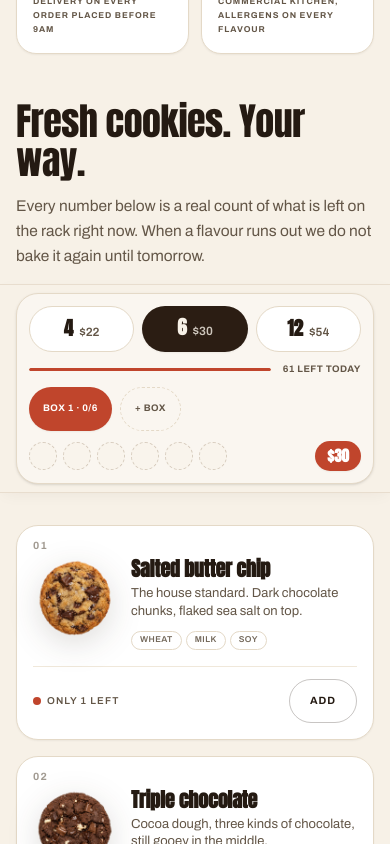
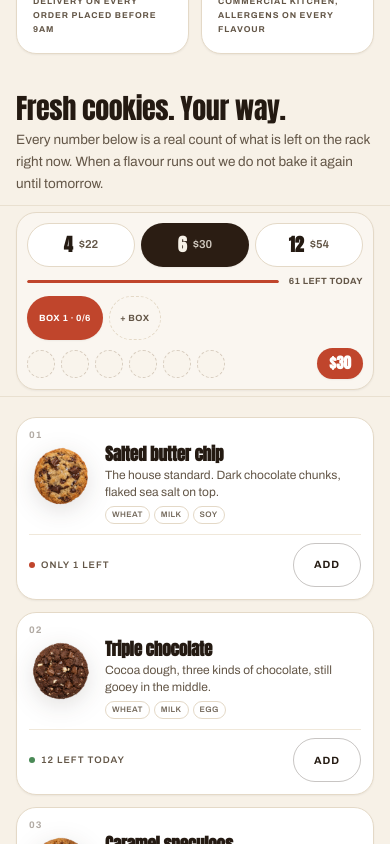
Before and after one commit to munna-68/bake-house, a React (Vite) app: page / in a window 390 px wide. Shown: the part 1600-2444 px from the top of the page. Built offline with nearby package versions, Linux system fonts and the light colour scheme.

Commit message:
style: refine layout and styling of Batch and BoxBuilder components for improved accessibility and aesthetics

```diff
--- a/src/components/Batch.tsx
+++ b/src/components/Batch.tsx
@@ -9,31 +9,31 @@ export function BatchGrid() {
   const { flavours } = useShop()
 
   return (
-    <section id="build" className="container-page scroll-mt-24 pt-6 pb-12 sm:pt-8">
+    <section id="build" className="container-page scroll-mt-24 pt-4 pb-12 sm:pt-8">
       {/* Section Header: Clean title without any hyphen or badge */}
       <header className="max-w-[58ch]">
-        <h2 className="font-display text-[38px] sm:text-[48px] lg:text-[54px] leading-[1.04] tracking-[-0.015em] text-ink">
+        <h2 className="font-display text-[28px] sm:text-[44px] lg:text-[50px] leading-[1.05] tracking-[-0.015em] text-ink">
           Fresh cookies. Your way.
         </h2>
-        <p className="mt-3 text-[15.5px] sm:text-[17px] leading-relaxed text-ink-soft">
+        <p className="mt-1.5 text-[13.5px] sm:text-[16.5px] leading-relaxed text-ink-soft">
           Every number below is a real count of what is left on the rack right now. When a flavour runs out we do not
           bake it again until tomorrow.
         </p>
       </header>
 
       {/* Mobile box controls: Sticky below header when scrolling */}
-      <div className="sticky top-[64px] sm:top-[68px] z-30 -mx-4 px-4 py-2 bg-cream/95 backdrop-blur-md border-y border-line/80 shadow-[0_4px_16px_-4px_rgba(43,29,19,0.06)] lg:hidden my-4">
+      <div className="sticky top-[58px] sm:top-[64px] z-30 -mx-4 px-4 py-1.5 bg-cream/95 backdrop-blur-md border-y border-line/70 lg:hidden my-2.5">
         <MobileBoxControls />
       </div>
 
       {/* Main layout: Sidebar + 3-column Cookie Grid */}
-      <div className="mt-8 grid gap-6 lg:grid-cols-[minmax(0,330px)_minmax(0,1fr)] lg:items-start lg:gap-8">
+      <div className="mt-5 grid gap-5 lg:grid-cols-[minmax(0,330px)_minmax(0,1fr)] lg:items-start lg:gap-8">
         <div className="hidden lg:sticky lg:top-[92px] lg:block">
           <BoxBuilderPanel />
         </div>
 
         {/* 3 columns on desktop as requested */}
-        <div className="grid gap-4 sm:grid-cols-2 xl:grid-cols-3">
+        <div className="grid gap-3 sm:grid-cols-2 xl:grid-cols-3 sm:gap-4">
           {flavours.map((f, i) => (
             <ProductCard key={f.id} flavour={f} index={i + 1} />
           ))}
@@ -67,27 +67,27 @@ function ProductCard({ flavour, index }: { flavour: Flavour; index: number }) {
 
   return (
     <article
-      className={`group cookie-card-hover relative flex flex-col justify-between rounded-[22px] border bg-shell p-4 sm:p-5 pt-3.5 sm:pt-4 text-left shadow-xs transition-all duration-200 ${
+      className={`group cookie-card-hover relative flex flex-col justify-between rounded-[20px] border bg-shell p-3 sm:p-5 text-left shadow-xs transition-all duration-200 ${
         qty > 0
           ? 'border-brick/75 ring-1 ring-brick/25 shadow-sm'
           : 'border-line hover:border-[#dbcbb9] hover:shadow-sm'
       } ${soldOut ? 'bg-shell/70' : ''}`}
     >
       {/* Top row: Index number */}
-      <span className="label-caps absolute top-3 left-4 text-[10.5px] text-ink-soft/60 sm:left-5">
+      <span className="label-caps absolute top-2.5 left-3 text-[9.5px] text-ink-soft/50 sm:top-3 sm:left-5">
         {String(index).padStart(2, '0')}
       </span>
 
-      <div className="flex flex-1 items-start gap-3.5 pt-4 sm:flex-col sm:items-center sm:gap-2 sm:pt-4">
-        {/* Cookie Image: compact on mobile, large centered on desktop */}
-        <div className="h-[84px] w-[84px] shrink-0 sm:my-2 sm:h-auto sm:w-[68%] sm:max-w-[165px] sm:aspect-square flex items-center justify-center">
+      <div className="flex flex-1 items-start gap-3 pt-3.5 sm:flex-col sm:items-center sm:gap-2 sm:pt-4">
+        {/* Cookie Image: compact 64px on mobile, centered on desktop */}
+        <div className="h-[64px] w-[64px] shrink-0 sm:my-2 sm:h-auto sm:w-[68%] sm:max-w-[160px] sm:aspect-square flex items-center justify-center">
           {showPhoto ? (
             <img
               src={flavour.photo}
               alt={flavour.name}
               decoding="async"
               onError={() => setBrokenSrc(flavour.photo ?? null)}
-              className={`cookie-spin h-full w-full object-contain drop-shadow-[0_8px_16px_rgba(43,29,19,0.16)] ${
+              className={`cookie-spin h-full w-full object-contain drop-shadow-[0_6px_12px_rgba(43,29,19,0.14)] ${
                 soldOut ? 'opacity-55 saturate-[0.35]' : ''
               }`}
             />
@@ -96,7 +96,7 @@ function ProductCard({ flavour, index }: { flavour: Flavour; index: number }) {
               art={flavour.art}
               seedKey={flavour.id}
               title={flavour.name}
-              className={`cookie-spin h-full w-full drop-shadow-[0_8px_16px_rgba(43,29,19,0.16)] ${
+              className={`cookie-spin h-full w-full drop-shadow-[0_6px_12px_rgba(43,29,19,0.14)] ${
                 soldOut ? 'opacity-55 saturate-[0.35]' : ''
               }`}
             />
@@ -105,18 +105,18 @@ function ProductCard({ flavour, index }: { flavour: Flavour; index: number }) {
 
         {/* Details: Name, description, allergen chips */}
         <div className="min-w-0 flex-1 sm:w-full">
-          <h3 className="font-display text-[20px] sm:text-[22px] font-bold leading-tight text-ink">
+          <h3 className="font-display text-[17px] sm:text-[21px] font-bold leading-tight text-ink">
             {flavour.name}
           </h3>
-          <p className="mt-1 text-[13px] leading-snug text-ink-soft">
+          <p className="mt-0.5 text-[12px] sm:text-[13px] leading-snug text-ink-soft line-clamp-2 sm:line-clamp-none">
             {flavour.desc}
           </p>
 
-          <ul className="mt-2.5 flex flex-wrap gap-1" aria-label="Allergens">
+          <ul className="mt-1.5 flex flex-wrap gap-1" aria-label="Allergens">
             {flavour.allergens.map((a) => (
               <li
                 key={a}
-                className="label-caps rounded-full border border-line bg-shell/80 px-2 py-0.5 text-[8.5px] font-semibold tracking-wider text-ink-soft/90"
+                className="label-caps rounded-full border border-line bg-shell/80 px-1.5 py-0.5 text-[8px] font-semibold tracking-wider text-ink-soft/90"
               >
                 {a}
               </li>
@@ -126,10 +126,10 @@ function ProductCard({ flavour, index }: { flavour: Flavour; index: number }) {
       </div>
 
       {/* Bottom row: Stock indicator and Add button / Stepper */}
-      <div className="mt-4 flex items-center justify-between gap-2 border-t border-line-soft pt-3">
+      <div className="mt-2.5 flex items-center justify-between gap-2 border-t border-line-soft pt-2 sm:mt-3.5 sm:pt-3">
         <span className="flex min-w-0 items-center gap-1.5">
           <span
-            className={`h-2 w-2 shrink-0 rounded-full ${
+            className={`h-1.5 w-1.5 shrink-0 rounded-full ${
               soldOut
                 ? 'bg-ink/25'
                 : left <= 2
@@ -138,7 +138,7 @@ function ProductCard({ flavour, index }: { flavour: Flavour; index: number }) {
             }`}
             aria-hidden="true"
           />
-          <span className="label-caps truncate text-[10px] text-ink-soft font-semibold">
+          <span className="label-caps truncate text-[9.5px] text-ink-soft font-semibold">
             {stockLine}
           </span>
         </span>
@@ -148,12 +148,12 @@ function ProductCard({ flavour, index }: { flavour: Flavour; index: number }) {
             type="button"
             onClick={() => vote(flavour.id)}
             aria-label={`${flavour.name}, sold out today. Tap to tell us you wanted it.`}
-            className="min-h-11 shrink-0 rounded-full border border-line bg-cream/50 px-4 py-2.5 text-[10px] font-bold tracking-[0.08em] text-ink-soft uppercase transition-colors hover:border-ink/40 active:scale-95"
+            className="min-h-11 shrink-0 rounded-full border border-line bg-cream/50 px-3.5 py-1.5 text-[9.5px] font-bold tracking-[0.08em] text-ink-soft uppercase transition-colors hover:border-ink/40 active:scale-95"
           >
             Tell us
           </button>
         ) : qty > 0 ? (
-          <div className="flex shrink-0 items-center gap-1 rounded-full border border-line bg-shell px-1.5 py-1">
+          <div className="flex shrink-0 items-center gap-1 rounded-full border border-line bg-shell px-1 py-0.5">
             <button
               type="button"
               onClick={() => remove(flavour.id)}
--- a/src/components/BoxBuilder.tsx
+++ b/src/components/BoxBuilder.tsx
@@ -79,7 +79,7 @@ function SlotGrid({ box }: { box: Box }) {
 function SizePills() {
   const { activeBox, setSize } = useShop()
   return (
-    <div role="group" aria-label="Box size" className="grid grid-cols-3 gap-2">
+    <div role="group" aria-label="Box size" className="grid grid-cols-3 gap-1.5 sm:gap-2">
       {BOX_SIZES.map((size: BoxSize) => {
         const on = activeBox.size === size
         return (
@@ -88,14 +88,14 @@ function SizePills() {
             type="button"
             aria-pressed={on}
             onClick={() => setSize(size)}
-            className={`min-h-11 flex items-baseline justify-center gap-1.5 rounded-full py-2.5 px-2.5 transition-all active:scale-95 ${
+            className={`min-h-11 flex items-center justify-center gap-1.5 rounded-full py-1.5 px-2 transition-all active:scale-95 ${
               on
                 ? 'bg-cocoa text-cream shadow-xs'
                 : 'border border-line bg-shell text-ink hover:border-ink/30'
             }`}
           >
-            <span className="font-display text-[19px] leading-tight font-bold">{size}</span>
-            <span className={`text-[12px] font-semibold ${on ? 'text-cream/80' : 'text-ink-soft'}`}>
+            <span className="font-display text-[18px] leading-tight font-bold">{size}</span>
+            <span className={`text-[11.5px] font-semibold ${on ? 'text-cream/80' : 'text-ink-soft'}`}>
               {money(BOX_PRICES[size])}
             </span>
           </button>
@@ -321,25 +321,25 @@ export function MobileBoxControls() {
   }
 
   return (
-    <div className="rounded-[22px] border border-line bg-[#faf6f0] p-3 sm:p-4 shadow-sm">
+    <div className="rounded-[20px] border border-line bg-[#faf6f0] p-2.5 sm:p-3.5 shadow-xs">
       {/* 1. Size pills */}
       <SizePills />
 
       {/* 2. Stock progress bar line */}
-      <div className="mt-2.5 flex items-center gap-3">
-        <div className="h-[3px] flex-1 overflow-hidden rounded-full bg-line">
+      <div className="mt-2 flex items-center gap-2.5">
+        <div className="h-[2.5px] flex-1 overflow-hidden rounded-full bg-line">
           <div
             className="h-full rounded-full bg-brick transition-all duration-300"
             style={{ width: `${Math.max(3, pct)}%` }}
           />
         </div>
-        <span className="label-caps shrink-0 text-[9.5px] font-bold text-ink-soft tracking-wider">
+        <span className="label-caps shrink-0 text-[9px] font-bold text-ink-soft tracking-wider">
           {cookiesLeftToday} LEFT TODAY
         </span>
       </div>
 
       {/* 3. Box selector tabs */}
-      <div className="mt-2.5 flex items-center gap-2">
+      <div className="mt-2 flex items-center gap-1.5">
         {boxes.map((b, i) => {
           const on = b.id === activeBoxId
           return (
@@ -348,7 +348,7 @@ export function MobileBoxControls() {
               type="button"
               aria-pressed={on}
               onClick={() => setActiveBox(b.id)}
-              className={`min-h-11 inline-flex items-center label-caps rounded-full px-3.5 py-2 text-[9.5px] font-bold tracking-wider transition-colors ${
+              className={`min-h-11 inline-flex items-center label-caps rounded-full px-3 py-1 text-[9px] font-bold tracking-wider transition-colors ${
                 on
                   ? 'bg-brick text-white shadow-xs'
                   : 'border border-line bg-shell text-ink-soft hover:border-ink/30'
@@ -362,7 +362,7 @@ export function MobileBoxControls() {
           <button
             type="button"
             onClick={addBox}
-            className="min-h-11 inline-flex items-center label-caps rounded-full border border-dashed border-line bg-transparent px-3.5 py-2 text-[9.5px] font-bold tracking-wider text-ink-soft hover:border-ink/40 active:scale-95"
+            className="min-h-11 inline-flex items-center label-caps rounded-full border border-dashed border-line bg-transparent px-2.5 py-1 text-[9px] font-bold tracking-wider text-ink-soft hover:border-ink/40 active:scale-95"
           >
             + BOX
           </button>
@@ -370,7 +370,7 @@ export function MobileBoxControls() {
       </div>
 
       {/* 4. Slot circles with real cookie photos + price badge */}
-      <div className="mt-2.5 flex items-center justify-between gap-2">
+      <div className="mt-2 flex items-center justify-between gap-2">
         <div className="flex flex-wrap items-center gap-1.5 sm:gap-2">
           {Array.from({ length: activeBox.size }).map((_, i) => {
             const flavour = filledFlavours[i]
@@ -379,7 +379,7 @@ export function MobileBoxControls() {
                 key={i}
                 className={`relative h-7 w-7 sm:h-8 sm:w-8 shrink-0 rounded-full flex items-center justify-center transition-all ${
                   flavour
-                    ? 'border-2 border-cocoa bg-shell shadow-xs overflow-hidden'
+                    ? 'border-[1.5px] border-cocoa bg-shell shadow-xs overflow-hidden'
                     : 'border border-dashed border-[#d8cdbf] bg-cream/50'
                 }`}
               >
```
